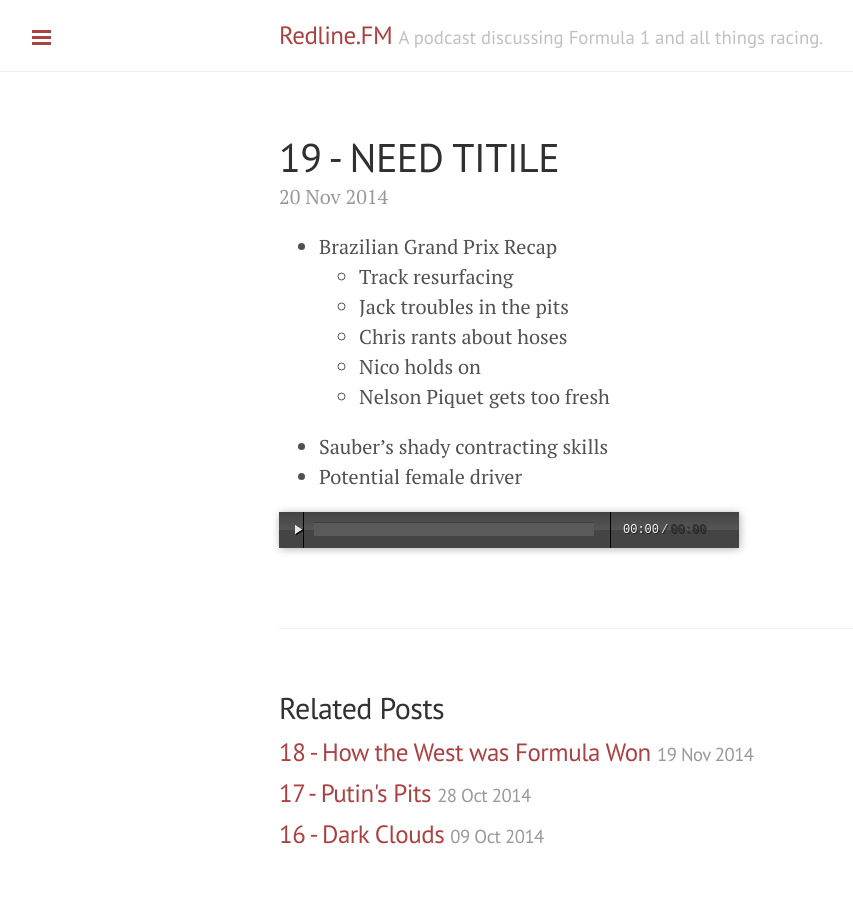
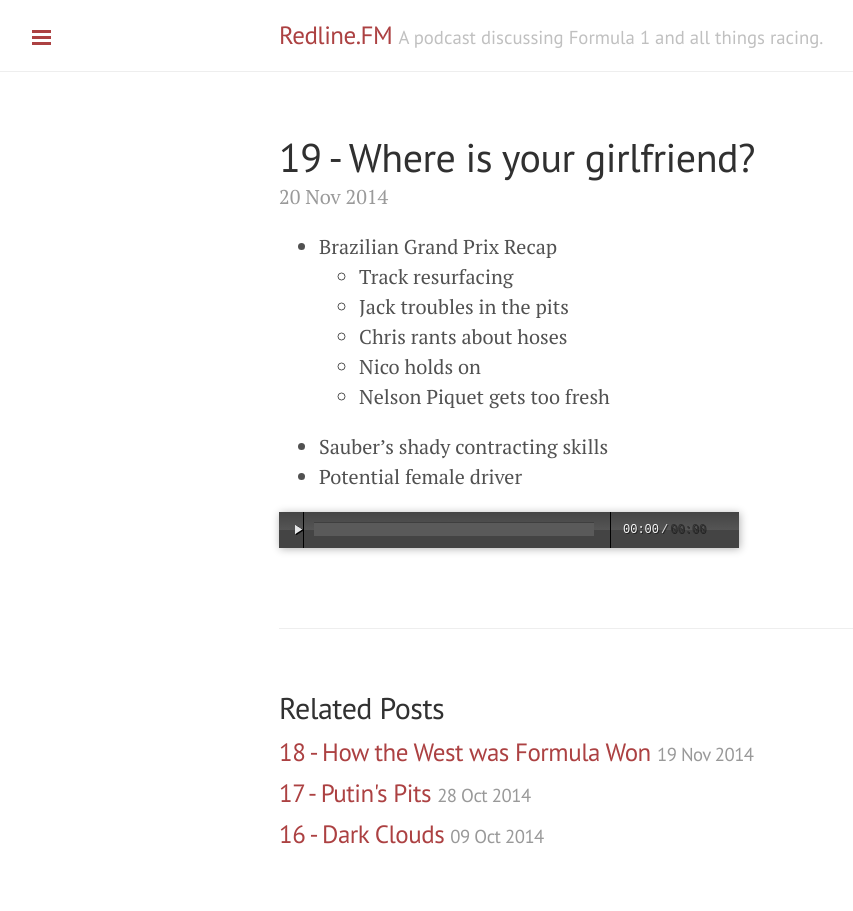
Before and after one commit to chrischernoff/apex, a Jekyll site: the page built from _posts/2014-11-20-19-where-is-your-girlfriend.md, in a window 1280 px wide. Shown: the whole page, without its empty margins (1-854 px from the left). Built offline with Jekyll 4.4.1, drawn with Linux system fonts in a browser that asks for light colours; Markdown is read by kramdown in place of the engine named in the settings.

Commit message:
Update and rename 2014-11-20-19-brazil.md to 2014-11-20-19-where-is-your-girlfriend.md

```diff
--- a/_posts/2014-11-20-19-brazil.md
+++ b/_posts/2014-11-20-19-where-is-your-girlfriend.md
@@ -1,6 +1,6 @@
 ---
 layout: post
-title: 19 - NEED TITILE
+title: 19 - Where is your girlfriend?
 summary: Brazilian GP Recap
 audio: http://traffic.libsyn.com/redlinefm/s01e19_brazil.mp3
 size: 30602014
```
